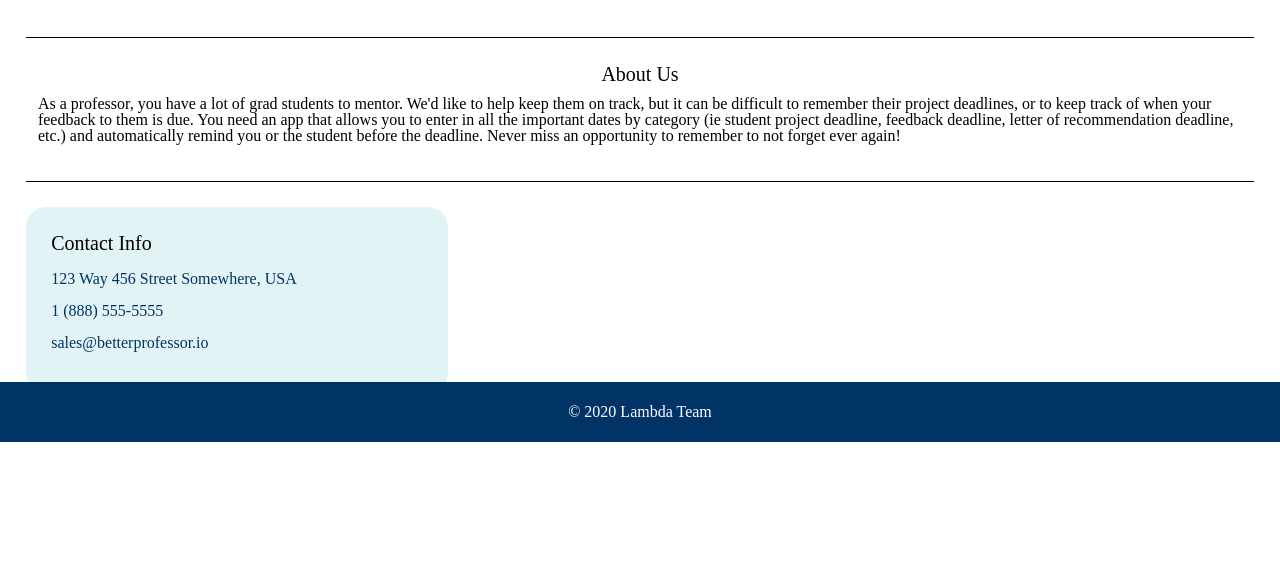
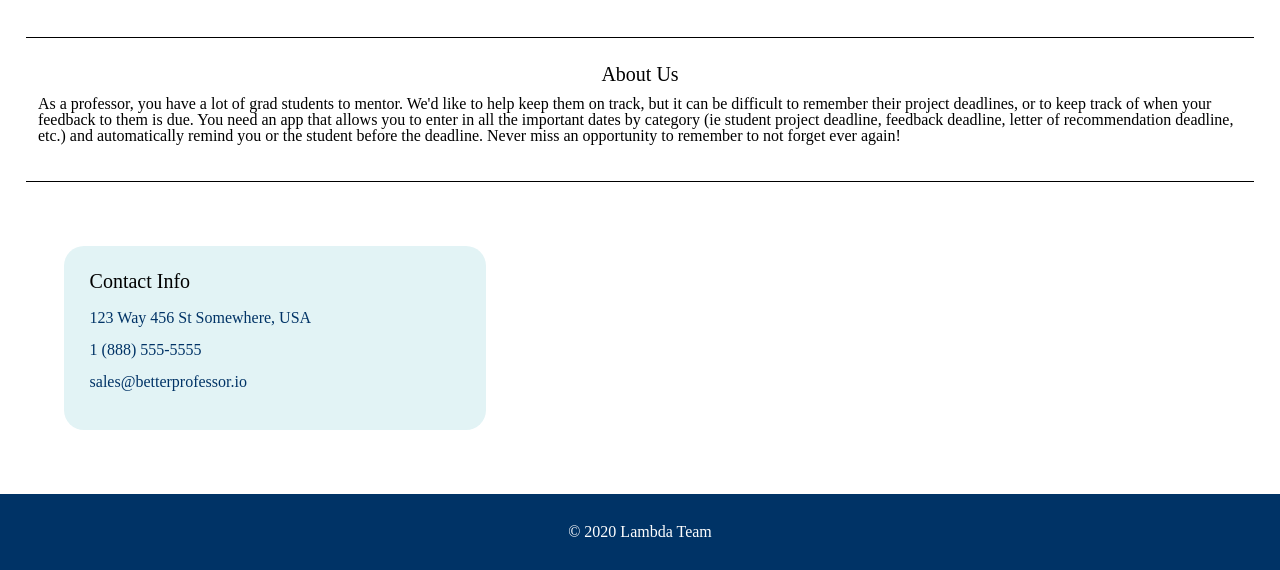
Before and after one commit to kevin11jensen/UI-Marketing-Page, a plain HTML site: page Better Professor Marketing Page/index.html in a window 1280 px wide. Shown: the part 703-1273 px from the top of the page. Before the commit the page ends 1145 px from the top, so only its background shows below. Drawn offline with Linux system fonts and the light colour scheme; a web font is replaced by a local one.

Commit message:
no more bottom scroll bar

```diff
--- a/Better Professor Marketing Page/index.html
+++ b/Better Professor Marketing Page/index.html
@@ -9,8 +9,7 @@
   <link rel="stylesheet" href="./styles/css/index.css" type="text/css">
   </head>
   <body>
-    <div id = 'page-container'>
-      <div id = 'content-wrap'>
+
         <nav>
             <a href='#'>Home</a>
             <a href='#about'>About</a>
@@ -32,12 +31,12 @@
         </section>
         <section id = 'contact'>
           <h2>Contact Info</h2>
-          <p>123 Way 456 Street Somewhere, USA<br><br>1 (888) 555-5555<br><br>sales@betterprofessor.io</p>
+          <p>123 Way 456 St Somewhere, USA<br><br>1 (888) 555-5555<br><br>sales@betterprofessor.io</p>
         </section>
-      </div>
+
       <footer id = 'footer'>
         <p class = 'copyright'>&copy 2020 Lambda Team</p>
       </footer>
-    </div>
+
   </body>
 </html>
--- a/Better Professor Marketing Page/styles/less/footer.less
+++ b/Better Professor Marketing Page/styles/less/footer.less
@@ -1,12 +1,12 @@
 #footer {
-    position: absolute;
-    bottom: 0;
+
+
     width: 100%;
-    height: 2.5rem;            /* Footer height */
+                /* Footer height */
     .flex(row, center, center); // flex mixin here
     background-color: @darkBlue;
     color: white;
-    padding: 1.6rem;
+    padding: 3%;
     margin-top: 1%;
     @media @desktop {
       padding: 3rem;
--- a/Better Professor Marketing Page/styles/less/home.less
+++ b/Better Professor Marketing Page/styles/less/home.less
@@ -1,11 +1,5 @@
-#page-container {
-    position: relative;
-    min-height: 100vh;
-  }
 
-  #content-wrap {
-    padding-bottom: 2.5rem;    /* Footer height */
-  }
+
 
   .hero {
       text-align: center;
@@ -28,7 +22,7 @@
       }
 
       img {
-          width: 100%;
+          width: 99%;
           border-radius: 50%;
           padding-bottom: 3%;
           @media @desktop {
@@ -72,8 +66,8 @@
   }
 
   #contact {
-      width: 100%;
-      margin: 2%;
+      width: 95%;
+      margin: 5%;
       background-color: @lightBlue;
       color: @darkBlue;
       border-radius: 2rem;
```
Also changed, not shown: Better Professor Marketing Page/styles/css/index.css.
